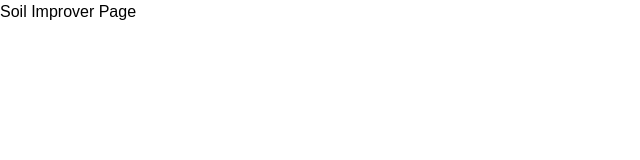
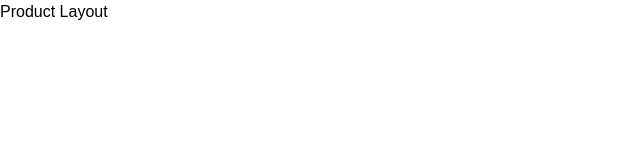
Before and after one commit to sulcruinfo-dev/sulcru-organic, a React (Vite) app in the folder sulcru-organic/: page /products/soil-improver in a window 1280 px wide. Shown: the top 160 px of the page, without its empty margins (0-640 px from the left). Built offline with nearby package versions, Linux system fonts and the light colour scheme.

Commit message:
Update SoilImproverPage.jsx

```diff
--- a/sulcru-organic/src/pages/SoilImproverPage.jsx
+++ b/sulcru-organic/src/pages/SoilImproverPage.jsx
@@ -1,7 +1,7 @@
+import ProductLayout from "../layouts/ProductLayout";
+
 export default function SoilImproverPage() {
   return (
-    <div>
-      Soil Improver Page
-    </div>
+    <ProductLayout />
   );
 }
```
